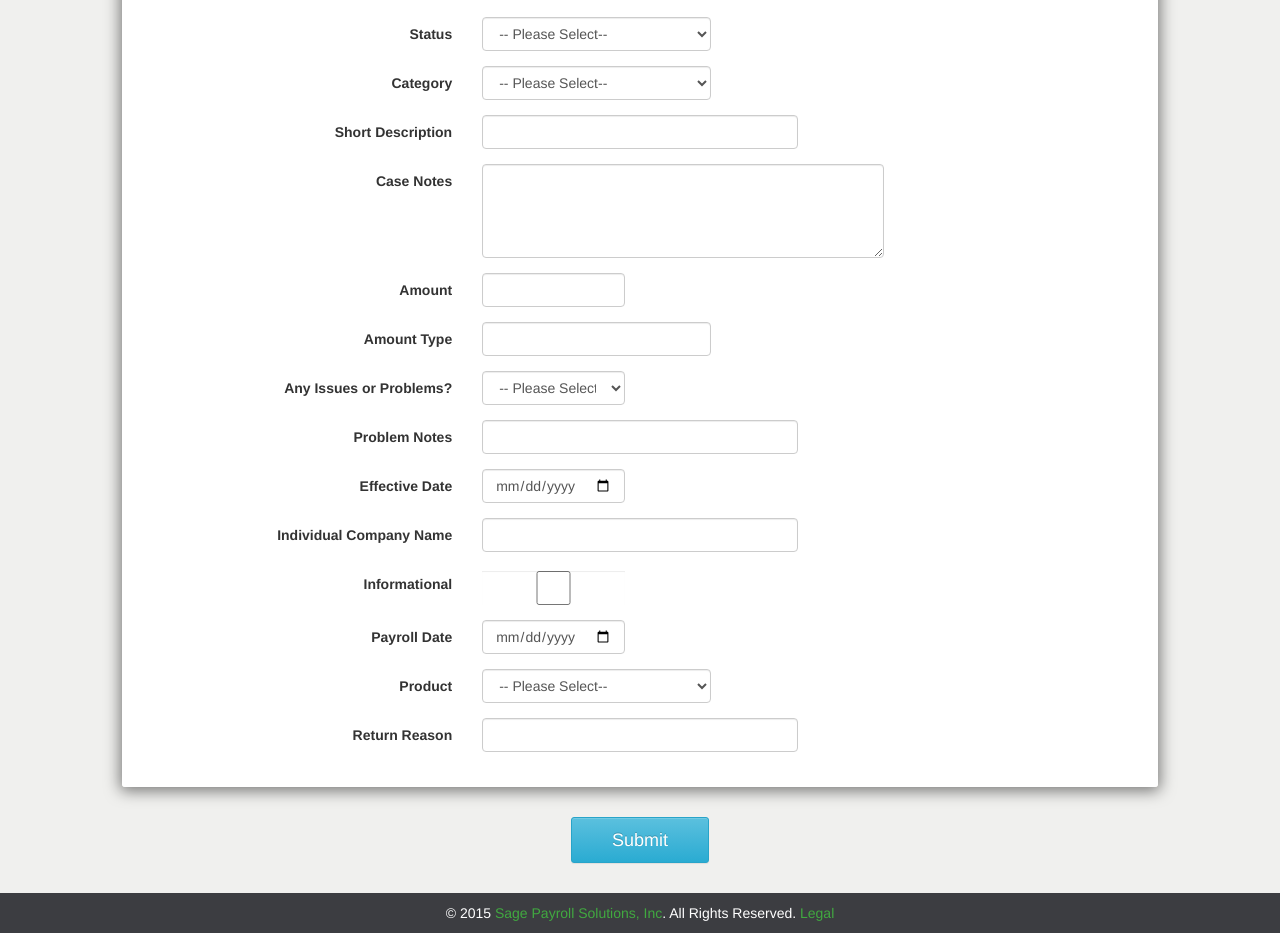
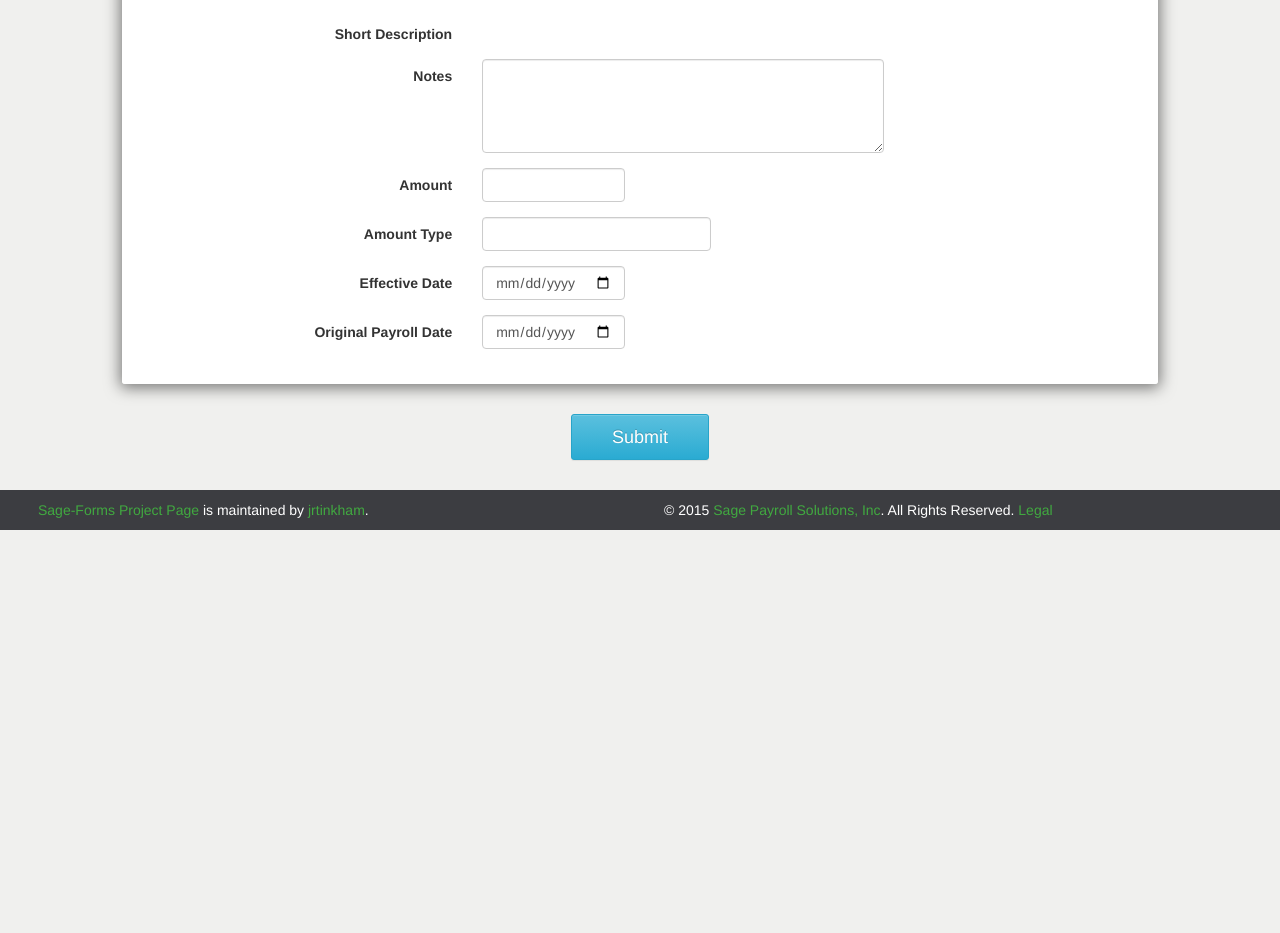
Before and after one commit to jrtinkham/sage-forms, a plain HTML site: page sage-reverse-withdrawal.html in a window 1280 px wide. Shown: the part 953-1886 px from the top of the page. After the commit the page ends 1483 px from the top, so only its background shows below. Drawn offline with nearby package versions, Linux system fonts and the light colour scheme.

Commit message:
Field Change, Footer, Download Buttons
Changes fields on reversal withdrawal and term request forms.

Changed footer across all pages

Added download buttons onto home page

```diff
--- a/sage-reverse-withdrawal.html
+++ b/sage-reverse-withdrawal.html
@@ -162,49 +162,14 @@
 				</blockquote>
 
 				<div class="form-group">
-					<label class="col-lg-3 col-lg-offset-1 control-label">Status</label>
-					<div class="col-lg-3">
-						<select class="form-control" name="" >
-							<option selected value>-- Please Select--</option>
-							<option>O - Initial Inquiry</option>
-							<option>1 - Investigating</option>
-							<option>2 - Waiting for Response</option>
-							<option>3 - Escalated</option>
-							<option>3 - Escalated to Manager</option>
-							<option>3 - Escalated to Sage 50 Support</option>
-							<option>3 - Escalated to Development</option>
-							<option>4 - Resolved</option>
-						</select>
+					<label class="col-lg-3 col-lg-offset-1 control-label">Short Description</label>
+					<div class="col-lg-4 controls">
+						<input class="form-control" type="hidden" value="Reversal Request" size="10" name="" />
 					</div>
 				</div>
 
 				<div class="form-group">
-					<label class="col-lg-3 col-lg-offset-1 control-label">Category</label>
-					<div class="col-lg-3">
-						<select class="form-control" name="" >
-							<option selected value>-- Please Select--</option>
-							<option>Technical Support</option>
-							<option>ACH NSF</option>
-							<option>ACH FEE NSF</option>
-							<option>ACH Change</option>
-							<option>Variance Correction</option>
-							<option>Billing Issue</option>
-							<option>Wire</option>
-							<option>ACH</option>
-							<option>Pricing</option>
-						</select>
-					</div>
-				</div>
-
-				<div class="form-group">
-					<label class="col-lg-3 col-lg-offset-1 control-label">Short Description</label>
-					<div class="col-lg-4 controls">
-						<input class="form-control" type="text" size="10" name="" />
-					</div>
-				</div>
-
-				<div class="form-group">
-					<label class="col-lg-3 col-lg-offset-1 control-label">Case Notes</label>
+					<label class="col-lg-3 col-lg-offset-1 control-label">Notes</label>
 					<div class="col-lg-5 controls">
 						<textarea class="form-control" rows="4" cols="75" name=""></textarea>
 					</div>
@@ -225,24 +190,6 @@
 				</div>
 
 				<div class="form-group">
-					<label class="col-lg-3 col-lg-offset-1 control-label">Any Issues or Problems?</label>
-					<div class="col-lg-2">
-						<select class="form-control" name="" >
-							<option selected value>-- Please Select--</option>
-							<option>Yes</option>
-							<option>No</option>
-						</select>
-					</div>
-				</div>
-
-				<div class="form-group">
-					<label class="col-lg-3 col-lg-offset-1 control-label">Problem Notes</label>
-					<div class="col-lg-4 controls">
-						<input class="form-control" type="text" size="40" name="" />
-					</div>
-				</div>
-
-				<div class="form-group">
 					<label class="col-lg-3 col-lg-offset-1 control-label">Effective Date</label>
 					<div class="col-lg-2 controls">
 						<input class="form-control" type="date" id="datepicker1" size="10" name="" />
@@ -250,52 +197,9 @@
 				</div>
 
 				<div class="form-group">
-					<label class="col-lg-3 col-lg-offset-1 control-label">Individual Company Name</label>
-					<div class="col-lg-4 controls">
-						<input class="form-control" type="text" size="40" name="" />
-					</div>
-				</div>
-
-				<div class="form-group">
-					<label class="col-lg-3 col-lg-offset-1 control-label">Informational</label>
-					<div class="col-lg-2 controls">
-						<input class="form-control" type="checkbox" size="40" name="" />
-					</div>
-				</div>
-
-				<div class="form-group">
-					<label class="col-lg-3 col-lg-offset-1 control-label">Payroll Date</label>
+					<label class="col-lg-3 col-lg-offset-1 control-label">Original Payroll Date</label>
 					<div class="col-lg-2 controls">
 						<input class="form-control" type="date" id="datepicker2" size="10" name="" />
-					</div>
-				</div>
-
-				<div class="form-group">
-					<label class="col-lg-3 col-lg-offset-1 control-label">Product</label>
-					<div class="col-lg-3">
-						<select class="form-control" name="" >
-							<option selected value>-- Please Select--</option>
-							<option>Online Payroll Options</option>
-							<option>Workers Comp</option>
-							<option>Time and Attendance</option>
-							<option>Employee Services</option>
-							<option>My Recruiting Center</option>
-							<option>HR Answerlink</option>
-							<option>401k Plan/Contributions</option>
-							<option>Tax Service</option>
-							<option>Direct deposit</option>
-							<option>OMNI checks</option>
-							<option>PayCards</option>
-							<option>FSA / Med 125 Plans</option>
-							<option>Other (please specify in notes)</option>
-						</select>
-					</div>
-				</div>
-
-				<div class="form-group">
-					<label class="col-lg-3 col-lg-offset-1 control-label">Return Reason</label>
-					<div class="col-lg-4 controls">
-						<input class="form-control input-small" type="text" size="40" name="" />
 					</div>
 				</div>
 
@@ -320,7 +224,11 @@
 
 	<div class="row">
 
-		<div class="col-lg-4 col-lg-offset-4">
+		<div class="col-lg-4">
+			<p class="repo-owner"><a href="https://github.com/jrtinkham/sage-forms">Sage-Forms Project Page</a> is maintained by <a href="https://github.com/jrtinkham">jrtinkham</a>.</p>
+        </div>
+
+		<div class="col-lg-4 col-lg-offset-2">
 			<p>© 2015 <a href="index.html">Sage Payroll Solutions, Inc</a>. All Rights Reserved. <a href="legal.html">Legal</a></p>
 		</div>
 
```
Also changed, not shown: index.html (+24 -3 lines), sage-client-reversal.html (+5 -1 lines), sage-direct-deposit.html (+5 -1 lines), sage-limit-increase.html (+5 -1 lines), sage-term-request.html (+5 -30 lines).
